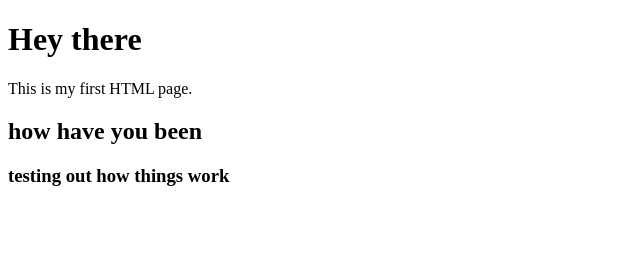
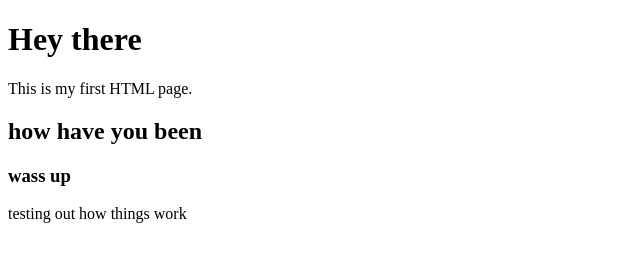
Before and after one commit to nirakarmansinghkarki-beep/my-rep7, a plain HTML site: page index.html in a window 1280 px wide. Shown: the whole page, without its empty margins (0-640 px from the left). Drawn offline with Linux system fonts and the light colour scheme.

Commit message:
Update index.html

```diff
--- a/index.html
+++ b/index.html
@@ -7,7 +7,7 @@
     <h1>Hey there</h1>
     <p>This is my first HTML page.</p>
     <h2>how have you been</h2>
-    <h3/ wass up</h3>
+    <h3> wass up</h3>
     <p>testing out how things work</p>
 </body>
 </html>
```
